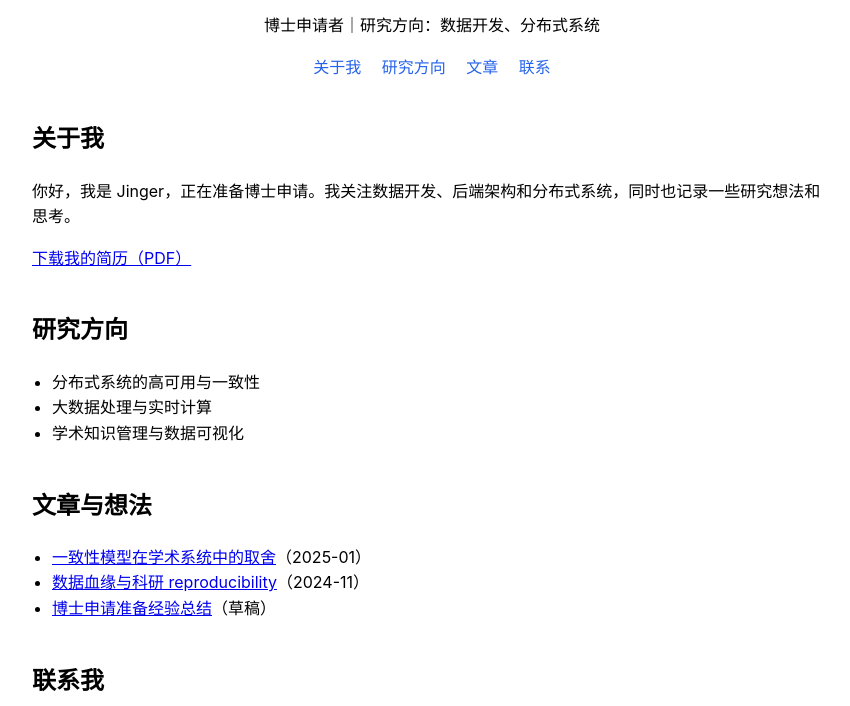
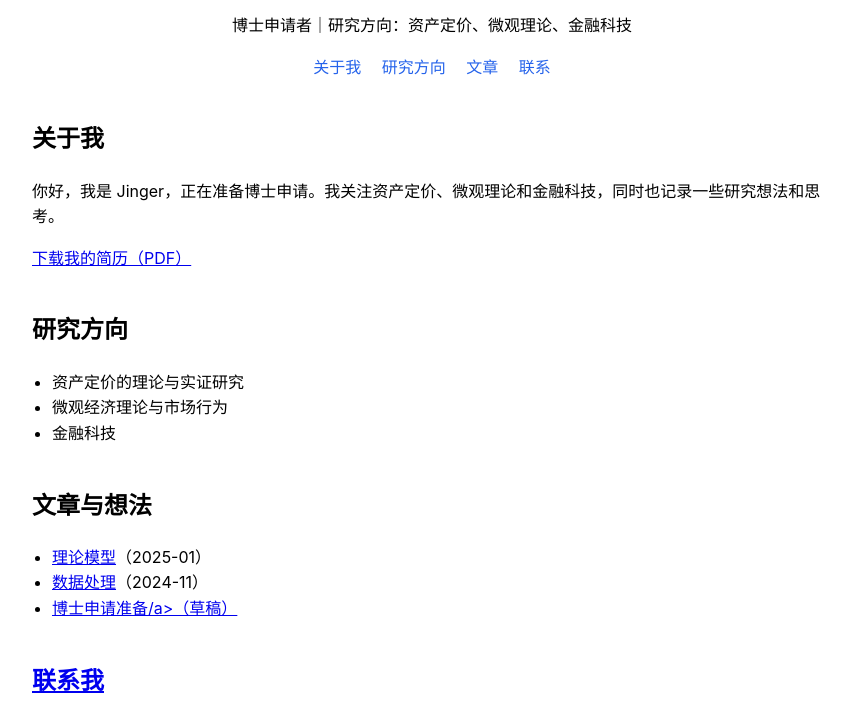
Before and after one commit to jingeriiing/jingeriiing.github.io, a plain HTML site: page index.html in a window 1280 px wide. Shown: the part 94-800 px from the top of the page, without its empty margins (208-1058 px from the left). Drawn offline with Linux system fonts and the light colour scheme.

Commit message:
chore: site update 2025-09-07 16:38:24

```diff
--- a/index.html
+++ b/index.html
@@ -41,7 +41,7 @@
 <body>
   <header>
     <h1>Jinger</h1>
-    <p>博士申请者｜研究方向：数据开发、分布式系统</p>
+    <p>博士申请者｜研究方向：资产定价、微观理论、金融科技</p>
     <nav>
       <a href="#about">关于我</a>
       <a href="#research">研究方向</a>
@@ -53,32 +53,32 @@
   <main>
     <section id="about">
       <h2>关于我</h2>
-      <p>你好，我是 Jinger，正在准备博士申请。我关注数据开发、后端架构和分布式系统，同时也记录一些研究想法和思考。</p>
+      <p>你好，我是 Jinger，正在准备博士申请。我关注资产定价、微观理论和金融科技，同时也记录一些研究想法和思考。</p>
       <p><a href="CV.pdf">下载我的简历（PDF）</a></p>
     </section>
 
     <section id="research">
       <h2>研究方向</h2>
       <ul>
-        <li>分布式系统的高可用与一致性</li>
-        <li>大数据处理与实时计算</li>
-        <li>学术知识管理与数据可视化</li>
+        <li>资产定价的理论与实证研究</li>
+        <li>微观经济理论与市场行为</li>
+        <li>金融科技</li>
       </ul>
     </section>
 
     <section id="articles">
       <h2>文章与想法</h2>
       <ul>
-        <li><a href="#">一致性模型在学术系统中的取舍</a>（2025-01）</li>
-        <li><a href="#">数据血缘与科研 reproducibility</a>（2024-11）</li>
-        <li><a href="#">博士申请准备经验总结</a>（草稿）</li>
+        <li><a href="#">理论模型</a>（2025-01）</li>
+        <li><a href="#">数据处理</a>（2024-11）</li>
+        <li><a href="#">博士申请准备/a>（草稿）</li>
       </ul>
     </section>
 
     <section id="contact">
       <h2>联系我</h2>
-      <p>邮箱：<a href="mailto:you@example.com">you@example.com</a></p>
-      <p>GitHub：<a href="https://github.com/jinger" target="_blank">jinger</a></p>
+      <p>邮箱：<a href="guoj.24@pbcsf.tsinghua.edu.cn">you@example.com</a></p>
+      <p>GitHub：<a href="https://github.com/jingeriiing" target="_blank">jinger</a></p>
     </section>
   </main>
 
```
